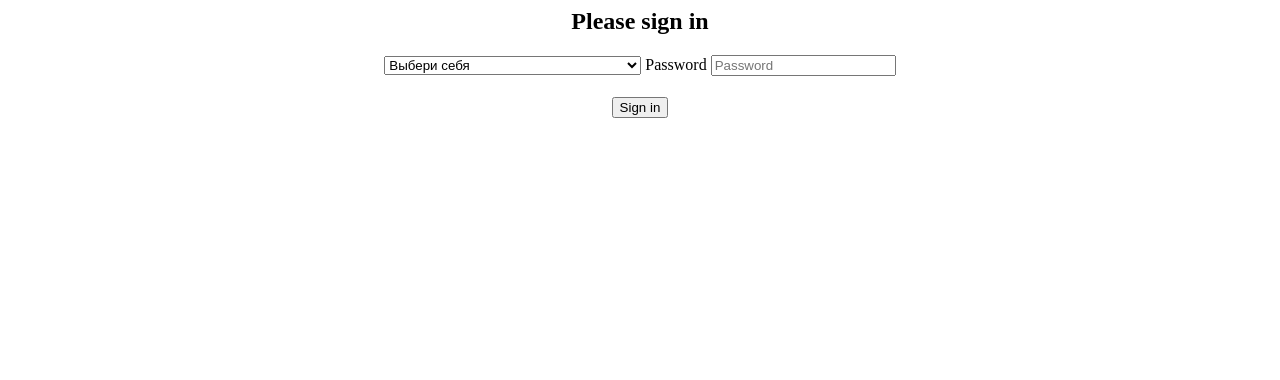
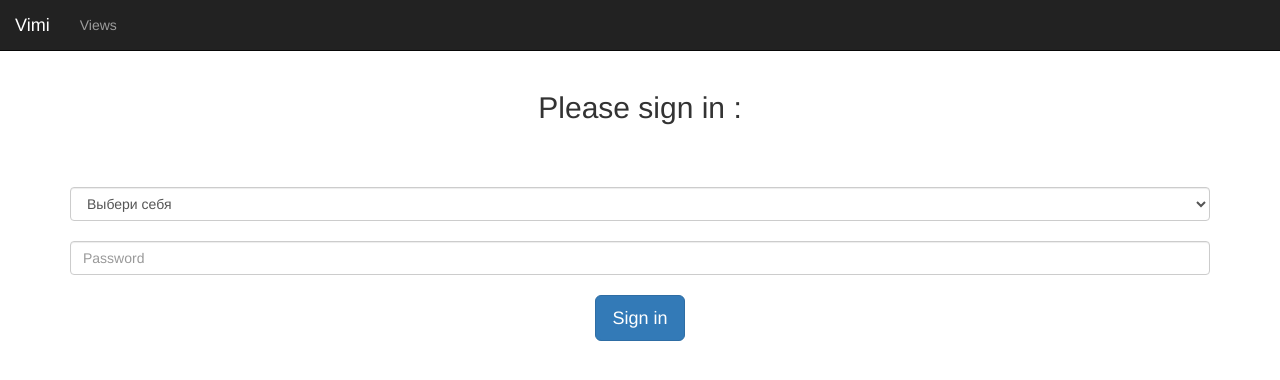
Before and after one commit to alexei0702/my_project.local, a PHP site: page /staronline.php?audNum=1 in a window 1280 px wide. Shown: the top 380 px of the page. Run offline with PHP 8.4, Linux system fonts and the light colour scheme; data comes from the database, SQL or seed files in the repository.

Commit message:
better design

```diff
--- /dev/null
+++ b/www/imi/footer.php
@@ -0,0 +1,8 @@
+<!--MAIN END-->
+	<!--FOOTER BEGIN-->
+	<!-- jQuery (necessary for Bootstrap's JavaScript plugins) -->
+    <script src="https://ajax.googleapis.com/ajax/libs/jquery/1.12.4/jquery.min.js"></script>
+    <!-- Include all compiled plugins (below), or include individual files as needed -->
+    <script src="bootstrap/js/bootstrap.min.js"></script>
+</body>
+</html>
--- /dev/null
+++ b/www/imi/header.php
@@ -0,0 +1,29 @@
+<html>
+<head>
+	<meta charset="utf-8">
+    <meta http-equiv="X-UA-Compatible" content="IE=edge">
+    <meta name="viewport" content="width=device-width, initial-scale=1">
+    <!-- The above 3 meta tags *must* come first in the head; any other head content must come *after* these tags -->
+    <meta name="description" content="">
+    <meta name="author" content="">
+    <title>Vimi</title>
+
+    <!-- Bootstrap core CSS -->
+    <link href="bootstrap/css/bootstrap.min.css" rel="stylesheet">
+</head>
+<body>
+	<!--Навигационная лента-->
+	<nav class="navbar navbar-inverse navbar-static-top">
+		<div class="container-fluid">
+			<div class="navbar-header">
+			<a class="navbar-brand">Vimi</a>
+			</div>
+			<div class="collapse navbar-collapse">
+				<ul class="nav navbar-nav">
+				  <li role="presentation"><a href="http://my_project.local/imi/views.php">Views</a></li>
+				</ul>
+			</div>
+		</div>
+    </nav>
+    <!--HEADER'S END!!!!!-->
+	<!--MAIN BEGINS-->
--- a/www/imi/staronline.php
+++ b/www/imi/staronline.php
@@ -1,23 +1,25 @@
+<?php
+require_once ('header.php');
 
-<html>
-	<head>
-		<meta charset="utf-8">
-	    <meta http-equiv="X-UA-Compatible" content="IE=edge">
-	    <meta name="viewport" content="width=device-width, initial-scale=1">
-	    <title>Imi system</title>
+?>
       <style>
         .center{
           text-align: center;
         }
       </style>
-     <!--<link href="bootstrap/css/bootstrap.min.css" rel="stylesheet">
-        <link href="signin.css" rel="stylesheet">-->
-	</head>
-<body>
 
 <div class="container">
 
-        <h2 class="form-signin-heading center">Please sign in</h2>
+        <h2 class="form-signin-heading center">Please sign in :
+        <br><br>
+        <p class="text-danger">
+        <?php
+        if(@$_GET['messege']!="")
+            echo "<span class='glyphicon glyphicon-remove'> ".@$_GET['messege']."</span>";
+        ?>
+        </p>
+        </h2>
+        <br>
         <?php
         $dbh = new PDO("mysql:host=localhost;dbname=vimi", "root", "");
         $dbh->setAttribute( PDO::ATTR_ERRMODE, PDO::ERRMODE_EXCEPTION );
@@ -27,8 +29,8 @@
         $students=$dbh->prepare("SELECT * FROM vimi_user");
         $students->execute();
         ?>
-        <form class="center" action="staronlineprocessor.php" method="POST">
-        <select name='user_id'>
+        <form class="center form" action="staronlineprocessor.php" method="POST">
+        <select name='user_id' class="form-control">
         <option>Выбери себя</option>
         <?php
         while ($row=$students->fetch())
@@ -36,24 +38,16 @@
             echo "<option value='".$row['user_id']."'>".$row["user_fio"]."</option>";
           }
         ?>
-        </select>
+        </select> <br>
         <label for="inputPassword" class="sr-only">Password</label>
-        <input name="password" type="password" id="inputPassword" class="form-control" placeholder="Password" required>
-        <input type="hidden" name="aud_num" value="<?php echo $_GET['audNum']; ?>">
-        <br>
-        <span style="color : red;"><h1>
-        <?php echo @$_GET['messege'] ?>
-        </h1>
-        </span>
-        <button class="btn btn-lg btn-primary btn-block" type="submit">Sign in</button>
+        <input name="password" class="form-control" type="password" id="inputPassword" placeholder="Password" required>
+        <input type="hidden" name="aud_num" value="<?php echo $_GET['audNum']; ?>"><br>
+        <button class="btn btn-lg btn-primary" type="submit">Sign in</button>
       </form>
 
     </div>
-
- <script src="https://ajax.googleapis.com/ajax/libs/jquery/1.12.4/jquery.min.js"></script>
-    <!-- Include all compiled plugins (below), or include individual files as needed -->
-    <script src="bootstrap/js/bootstrap.min.js"></script>
-
+<?php require_once ('footer.php');
+?>
 </body>
 
 
--- a/www/imi/staronlineprocessor.php
+++ b/www/imi/staronlineprocessor.php
@@ -23,7 +23,8 @@
 }
 else
 {
-	header("Location:staronline.php?messege=Incorrect auditory");
+	$aud_num = 0;
+	header("Location:staronline.php?messege=Incorrect auditory&audNum=".$aud_num);
 }
 }
 	else{
```
Also changed, not shown: www/_dump/vimi.sql (+16 -6 lines), www/imi/success.php (+10 -1 lines), www/imi/views.php (renamed from www/imi/vievs.php, +4 -10 lines).
